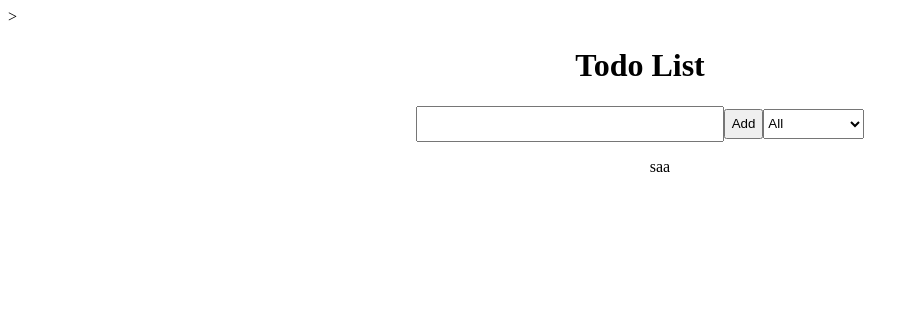
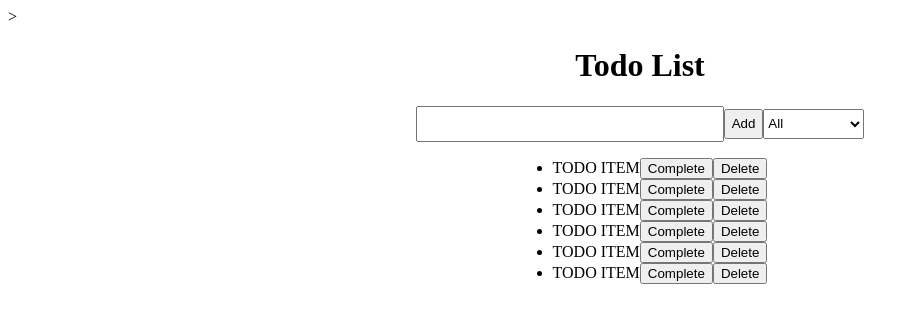
Before and after one commit to SasaMilicic/todo-app, a React (Create React App) app: page / in a window 1280 px wide. Shown: the top 322 px of the page, without its empty margins (0-919 px from the left). Built offline with nearby package versions, Linux system fonts and the light colour scheme.

Commit message:
add Todo Comp...

```diff
--- /dev/null
+++ b/src/components/Todo.jsx
@@ -0,0 +1,14 @@
+import React from 'react';
+import { StTodo } from './todo-style';
+
+function Todo() {
+  return (
+    <StTodo>
+      <li>TODO ITEM</li>
+      <button> Complete </button>
+      <button> Delete </button>
+    </StTodo>
+  );
+}
+
+export default Todo;
--- a/src/components/TodoList.jsx
+++ b/src/components/TodoList.jsx
@@ -1,10 +1,18 @@
 import React from 'react';
 import { StTodoList } from './todo-list-style';
+import Todo from './Todo';
 
 function TodoList() {
   return (
     <StTodoList>
-      <ul>saa</ul>
+      <ul>
+        <Todo />
+        <Todo />
+        <Todo />
+        <Todo />
+        <Todo />
+        <Todo />
+      </ul>
     </StTodoList>
   );
 }
--- /dev/null
+++ b/src/components/todo-style.js
@@ -0,0 +1,7 @@
+import styled from 'styled-components';
+
+export const StTodo = styled.div`
+  display: flex;
+  align-items: center;
+  justify-content: center;
+`;
```
